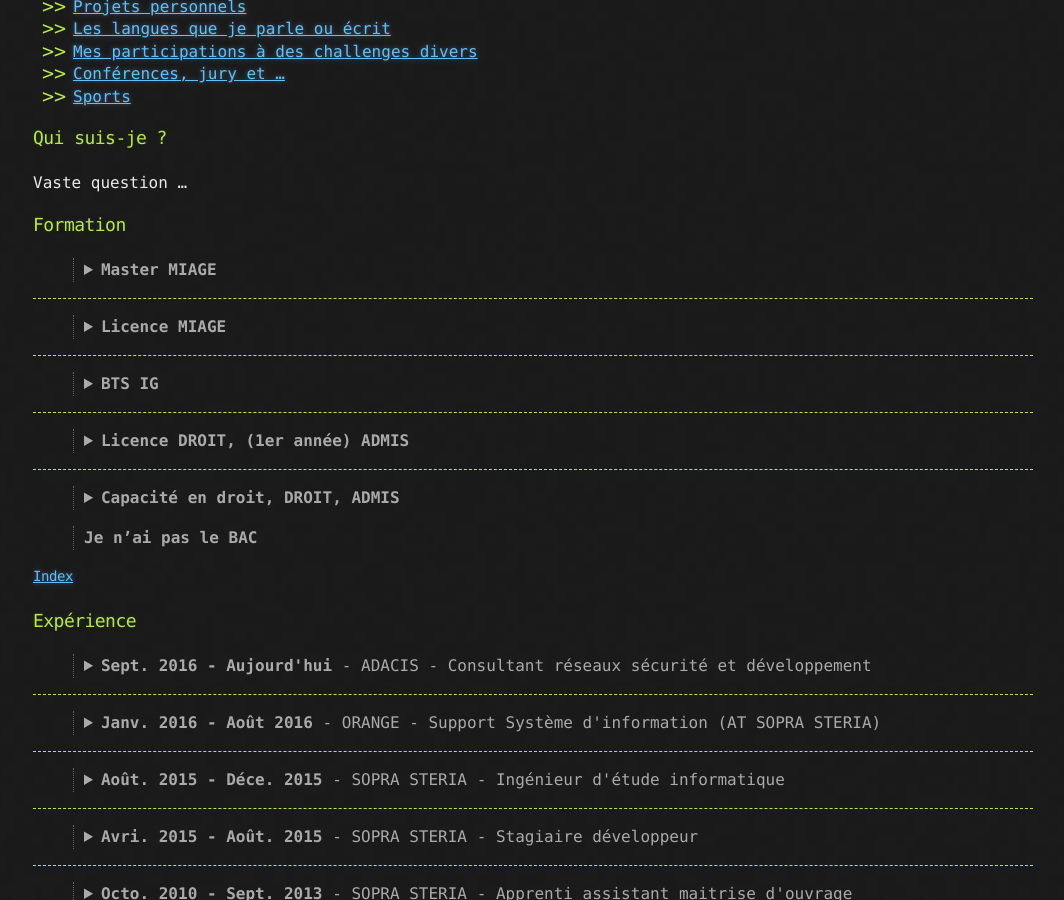
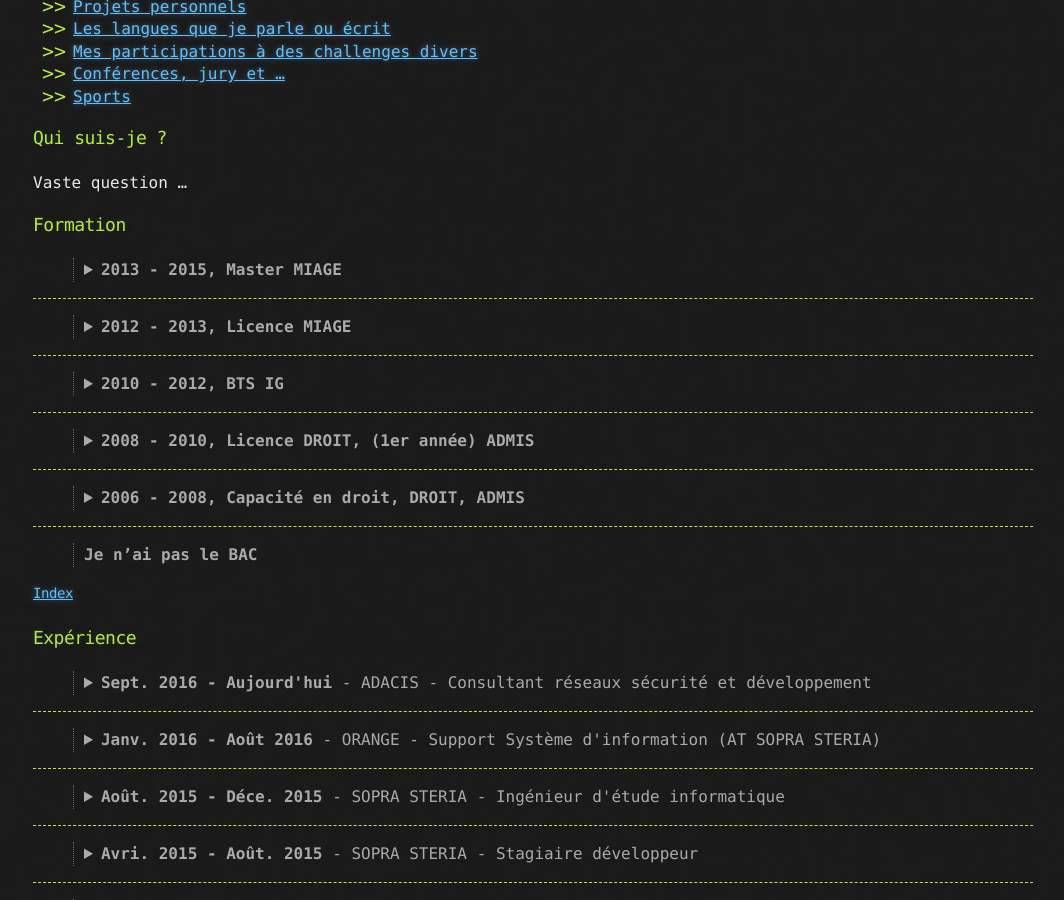
Before and after one commit to baimard/baimard.github.io, a Jekyll site: the page built from index.md, in a window 1280 px wide and 900 px high, scrolled down 380 px. Shown: the whole window, without its empty margins (107-1171 px from the left). Built offline with Jekyll 4.4.1, drawn with Linux system fonts in a browser that asks for light colours.

Commit message:
one more 2

```diff
--- a/index.md
+++ b/index.md
@@ -24,34 +24,29 @@
 <span id="Formation"></span>
 ### Formation
 
-> <details><summary><strong>Master MIAGE</strong></summary>
+> <details><summary><strong>2013 - 2015, Master MIAGE</strong></summary>
 > Méthodes Informatiques Appliquées à la Gestion des Entreprises <br/>
 > Université Bordeaux 1 <br/>
-> Éffectué en apprentissage <br/>
-> 2013 - 2015</details>
+> Éffectué en apprentissage</details>
 <hr/>
-> <details><summary><strong>Licence MIAGE</strong></summary>
+> <details><summary><strong>2012 - 2013, Licence MIAGE</strong></summary>
 > Méthodes Informatiques Appliquées à la Gestion des Entreprises <br/>
 > Université Paul Sabatier (Toulouse III) <br/>
-> Éffectué en apprentissage <br/>
-> 2012 - 2013</details>
+> Éffectué en apprentissage</details>
 <hr/>
-> <details><summary><strong>BTS IG</strong></summary>
+> <details><summary><strong>2010 - 2012, BTS IG</strong></summary>
 > BTS Informatique de Gestion - Option développeur <br/>
 > Lycée Gustave Eiffel <br/>
-> Éffectué en apprentissage <br/>
-> 2010 - 2012</details>
+> Éffectué en apprentissage</details>
 <hr/>
-> <details><summary><strong>Licence DROIT, (1er année) ADMIS</strong></summary>
+> <details><summary><strong>2008 - 2010, Licence DROIT, (1er année) ADMIS</strong></summary>
 > Université Montesquieu-Bordeaux IV <br/>
-> Travail étudiant en parallèle <br/>
-> 2008 - 2010</details>
+> Travail étudiant en parallèle</details>
 <hr/>
-> <details><summary><strong>Capacité en droit, DROIT, ADMIS</strong></summary>
+> <details><summary><strong>2006 - 2008, Capacité en droit, DROIT, ADMIS</strong></summary>
 > Université Montesquieu-Bordeaux IV <br/>
-> Travail étudiant en parallèle, ce diplôme est de classe IV (équivalent au baccalauréat).<br/>
-> 2006 - 2008</details>
-
+> Travail étudiant en parallèle, ce diplôme est de classe IV (équivalent au baccalauréat).</details>
+<hr/>
 > **Je n'ai pas le BAC**
 
 #### [Index](./#index)
```
